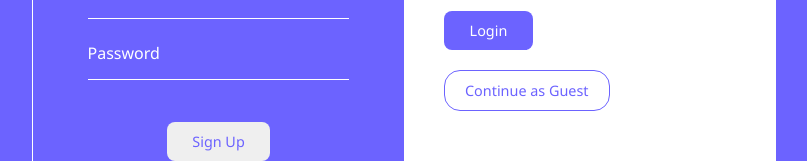
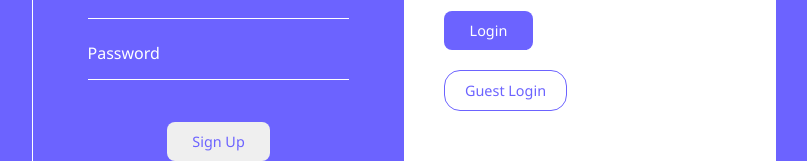
Before and after one commit to talarisulochana/Social-media, a React (Vite) app: page /signup in a window 1280 px wide. Shown: the part 350-511 px from the top of the page, without its empty margins (236-1043 px from the left). Built offline with nearby package versions, Linux system fonts and the light colour scheme.

Commit message:
update file

```diff
--- a/src/App.jsx
+++ b/src/App.jsx
@@ -7,8 +7,6 @@ function App() {
   return (
     <>
      <LayOut/>
-
-
     </>
   )
 }
--- a/src/Pages/SIGN/Sign.jsx
+++ b/src/Pages/SIGN/Sign.jsx
@@ -37,7 +37,7 @@ export default function SignUp() {
                         <button className="btn btn-primary">Login</button>
                     </Link>
                     <button className="btn btn-secondary" onClick={handleGuestLogin}>
-                        Continue as Guest
+                         Guest Login
                     </button>
                 </div>
 
--- a/src/components/leftbar/LeftBar.jsx
+++ b/src/components/leftbar/LeftBar.jsx
@@ -21,6 +21,7 @@ const shortcutItems = [
     { id: 6, name: 'Videos', icon: Videos, path: '/' },
     { id: 7, name: 'Message', icon: Message, path: '/chatbox/id' },
 ];
+
 
 export default function LeftBar() {
     const user = CurrentUser[0];
```
